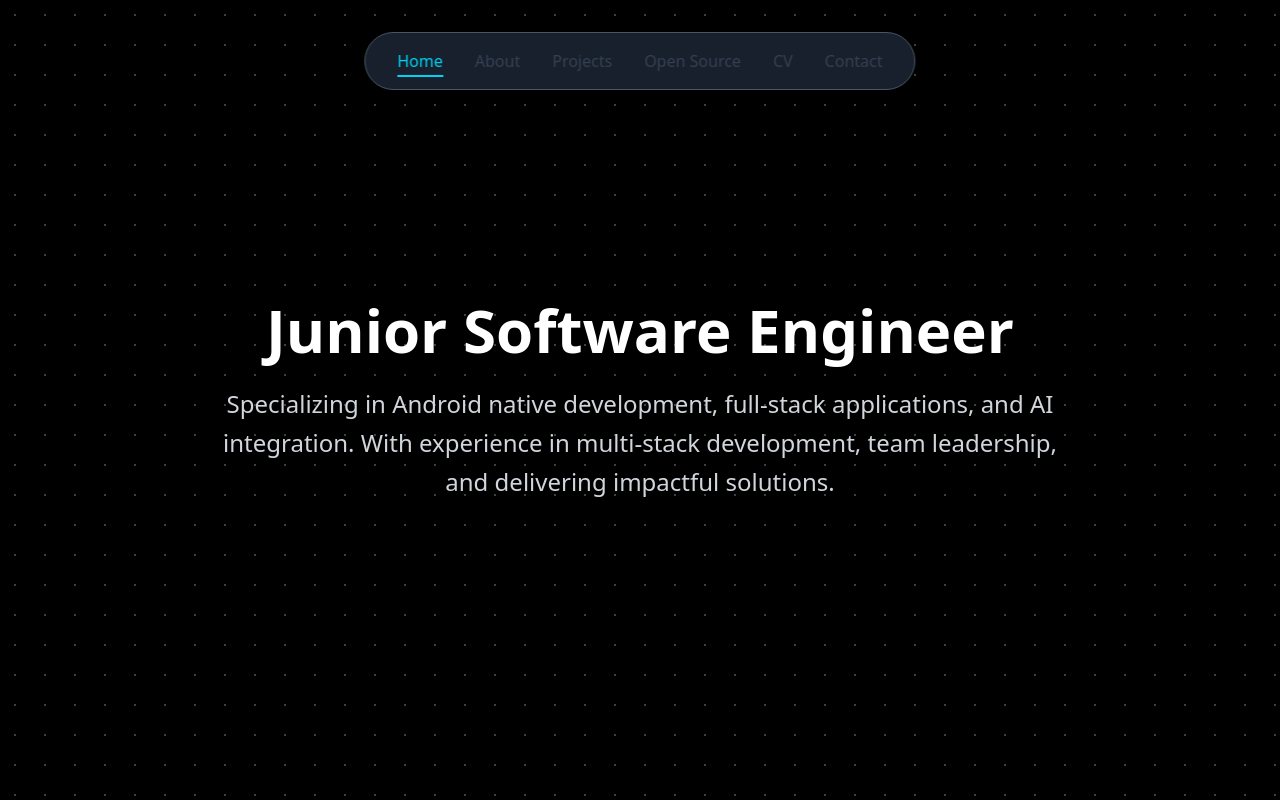
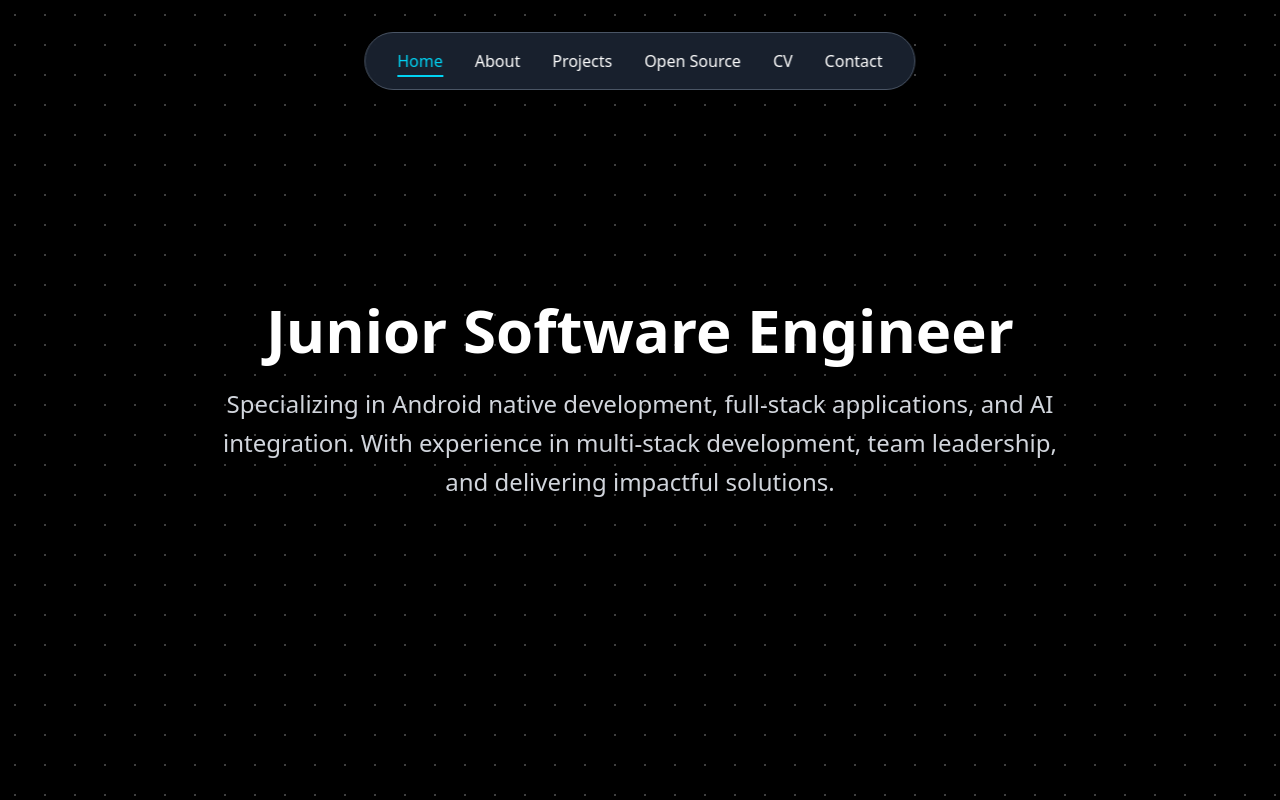
Before and after one commit to jnvreddy/Portfolio, a React (Vite) app: page / in a window 1280 px wide. Shown: the top 800 px of the page. Built offline with nearby package versions, Linux system fonts and the light colour scheme.

Commit message:
header item color changed

```diff
--- a/src/components/Header.tsx
+++ b/src/components/Header.tsx
@@ -103,7 +103,7 @@ const Header: React.FC = () => {
 
     return `text-xs sm:text-sm md:text-base transition-all duration-300 hover:scale-105 relative group whitespace-nowrap flex-shrink-0 ${isActive
       ? 'text-cyan-400'
-      : 'text-gray-700 hover:text-white'
+      : 'text-white hover:text-cyan-400'
       }`;
   };
 
@@ -166,7 +166,7 @@ const Header: React.FC = () => {
         </Link>
         <button
           onClick={handleDownloadCV}
-          className="text-xs sm:text-sm md:text-base transition-all duration-300 hover:scale-105 relative group whitespace-nowrap flex-shrink-0 text-gray-700 hover:text-white"
+          className="text-xs sm:text-sm md:text-base transition-all duration-300 hover:scale-105 relative group whitespace-nowrap flex-shrink-0 text-white hover:text-cyan-400"
         >
           CV
           <span className="absolute -bottom-1 left-0 h-0.5 bg-cyan-400 transition-all duration-300 w-0 group-hover:w-full"></span>
@@ -174,7 +174,7 @@ const Header: React.FC = () => {
         <div className="relative" ref={dropdownRef}>
           <button
             onClick={() => setIsContactDropdownOpen(!isContactDropdownOpen)}
-            className="text-xs sm:text-sm md:text-base transition-all duration-300 hover:scale-105 relative group whitespace-nowrap flex-shrink-0 text-gray-700 hover:text-white"
+            className="text-xs sm:text-sm md:text-base transition-all duration-300 hover:scale-105 relative group whitespace-nowrap flex-shrink-0 text-white hover:text-cyan-400"
           >
             Contact
             <span className="absolute -bottom-1 left-0 h-0.5 bg-cyan-400 transition-all duration-300 w-0 group-hover:w-full"></span>
```
